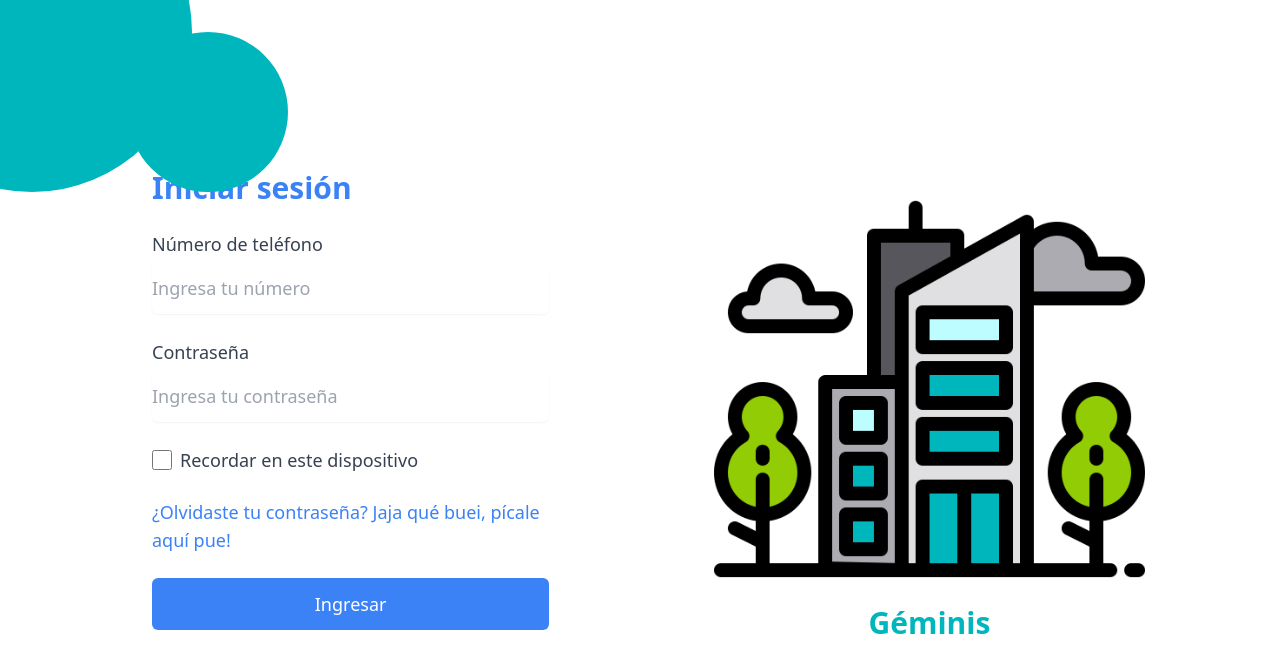
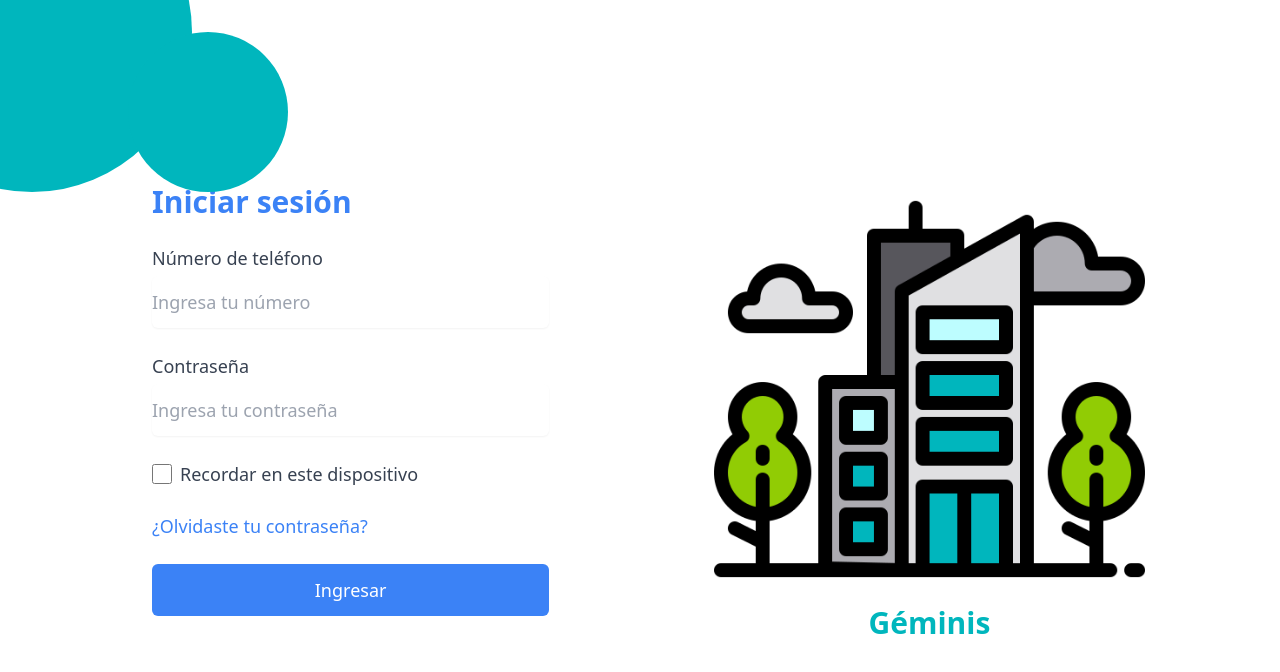
Before and after one commit to 19102004/CondominioGeminis, a React (Vite) app: page / in a window 1280 px wide. Shown: the top 672 px of the page. Built offline with nearby package versions, Linux system fonts and the light colour scheme.

Commit message:
middleware

```diff
--- a/src/pages/Login.tsx
+++ b/src/pages/Login.tsx
@@ -64,7 +64,7 @@ function Login() {
               </div>
               <div className="flex items-center">
                 <a href="/recuperacion" className="text-blue-500 text-lg hover:underline">
-                  ¿Olvidaste tu contraseña? Jaja qué buei, pícale aquí pue!
+                  ¿Olvidaste tu contraseña?
                 </a>
               </div>
 
```
